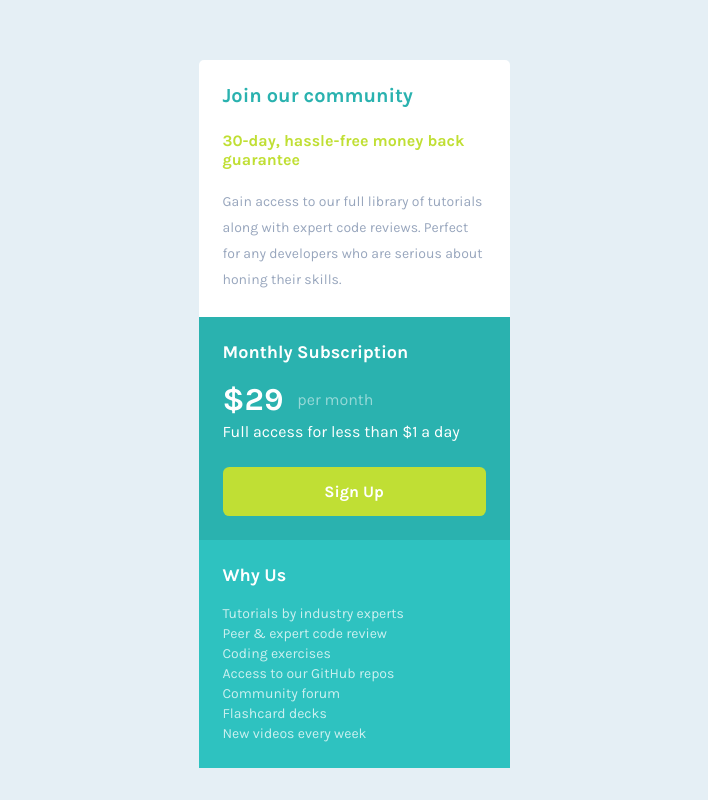
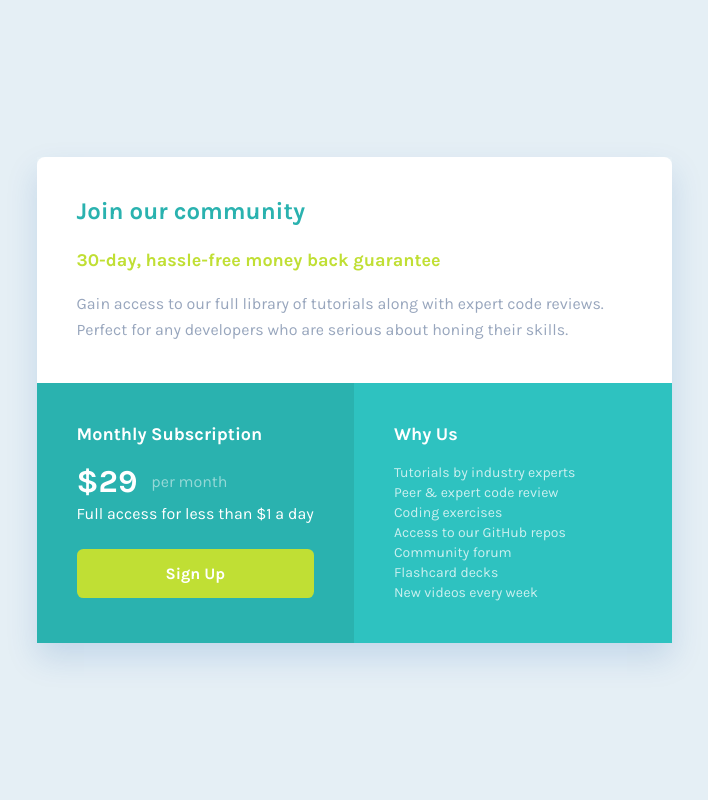
Before and after one commit to kpax10/single-price-grid-component, a plain HTML site: page index.html in a window 1280 px wide. Shown: the whole page, without its empty margins (286-994 px from the left). Drawn offline with Linux system fonts and the light colour scheme.

Commit message:
mobile/desktop latout complete

```diff
--- a/index.html
+++ b/index.html
@@ -15,14 +15,16 @@
   <main>
 
     <div class="card">
-
+      <div class="card-top">
         <section class="card-content card-join">
           <h1 class="join-header">Join our community</h1>
           <p class="accent">30-day, hassle-free money back guarantee</p>
           <p class="text-content">Gain access to our full library of tutorials along with expert code reviews.
             Perfect for any developers who are serious about honing their skills.</p>
         </section>
+      </div>
 
+      <div class="card-bottom">
         <section class="card-content card-subscription">
           <h1 class="subscription-header">Monthly Subscription</h1>
           <p class="price"><span class="dollars">$29</span><span class="per-month">per month</span></p>
@@ -42,7 +44,7 @@
             <p>New videos every week</p>
           </div>
         </section>
-
+      </div>
     </div>
 
 
--- a/styles/styles.scss
+++ b/styles/styles.scss
@@ -12,6 +12,7 @@ body {
     width: 311px;
     display: flex;
     flex-direction: column;
+    box-shadow: 0px 15px 30px rgba(0, 81, 171, 0.148847);
 }
 
 .card-content {
@@ -22,7 +23,6 @@ body {
 .card-join {
     background-color: white;
     border-radius: 0.3125rem 0.3125rem 0 0;
-    margin-top: 1.75rem;
 
     .join-header {
         font-size: 1.25rem;
@@ -40,6 +40,7 @@ body {
 .card-join .text-content {
     color: $color-gray-blue;
     margin-top: 1.2rem;
+    margin-bottom: 0.8rem;
     font-size: 0.875rem;
     line-height: 1.625rem;
 }
@@ -108,3 +109,45 @@ body {
     opacity: 0.75;
     line-height: 1.25rem;
 }
+
+@media (min-width: 800px) {
+    .card {
+        width: 635px;
+    }
+
+    .card-bottom {
+        display: flex;
+    }
+
+    .card-subscription {
+        width: 50%;
+    }
+
+    .card-why-us {
+        width: 50%;
+    }
+
+    .card-join {
+        border-radius: 0.5rem 0.5rem 0 0;
+
+    }
+
+    .card-join .join-header {
+        font-size: 24px;
+
+    }
+
+    .card-join .text-content {
+        font-size: 16px;
+        line-height: 1.625rem;
+        margin-bottom: 0;
+    }
+
+    .card-content {
+        padding: 40px;
+    }
+
+    .card-join .accent {
+        font-size: 18px;
+    }
+}
```
Also changed, not shown: styles/styles.css, 1 other file. Lines whose indentation alone changed are shown as unchanged.
